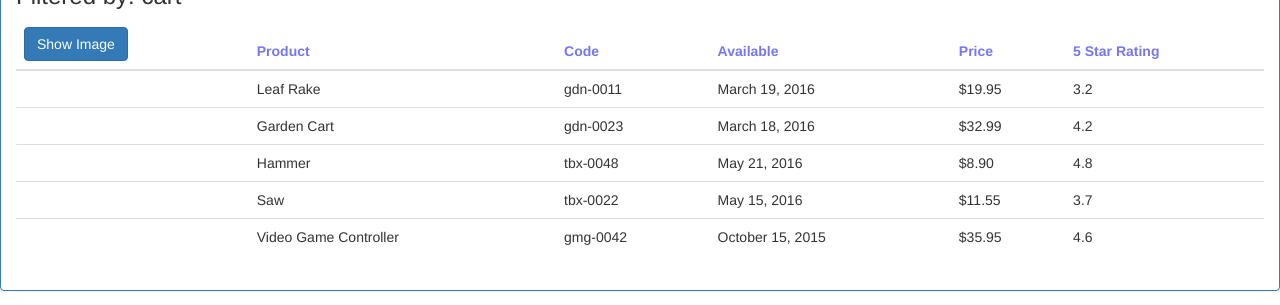
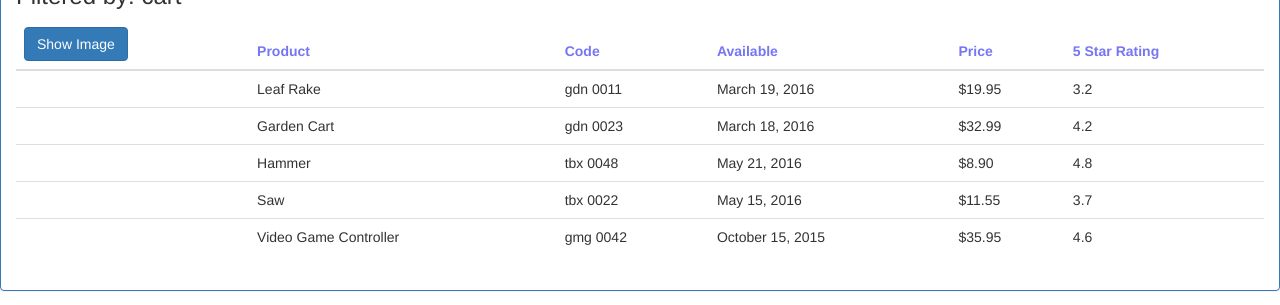
Before and after one commit to akash-011/Angular-Getting_started, an Angular app: page / in a window 1280 px wide. Shown: the part 204-509 px from the top of the page. Built offline with nearby package versions, Linux system fonts and the light colour scheme.

Commit message:
Adding Custom Pipes

```diff
--- a/src/app/app.module.ts
+++ b/src/app/app.module.ts
@@ -4,11 +4,13 @@ import { FormsModule } from '@angular/forms';
 
 import { AppComponent } from './app.component';
 import { ProductListComponent } from './products/product-list.component';
+import { ConvertToSpaces } from './shared/convert-to-spaces.pipe';
 
 @NgModule({
   declarations: [
     AppComponent,
-    ProductListComponent
+    ProductListComponent,
+    ConvertToSpaces
   ],
   imports: [
     BrowserModule,
--- a/src/app/products/product-list.component.html
+++ b/src/app/products/product-list.component.html
@@ -42,7 +42,7 @@
                                 [style.margin.]='imageMargin'>
                         </td>
                         <td>{{ product.productName }}</td>
-                        <td>{{ product.productCode | lowercase }}</td>
+                        <td>{{ product.productCode | lowercase | convertToSpaces: '-' }}</td>
                         <td>{{ product.releaseDate }}</td>
                         <td>{{ product.price | currency:'USD':true:'1.2-2'}}</td>
                         <td>{{ product.starRating }}</td>
--- /dev/null
+++ b/src/app/shared/convert-to-spaces.pipe.ts
@@ -0,0 +1,14 @@
+import { Pipe,PipeTransform } from '@angular/core';
+
+@Pipe({
+    name: 'convertToSpaces'
+}
+)
+
+export class ConvertToSpaces implements PipeTransform{
+
+    transform(value: string, charecter: string): string{
+        return value.replace(charecter,' ')
+    }
+
+}
```
